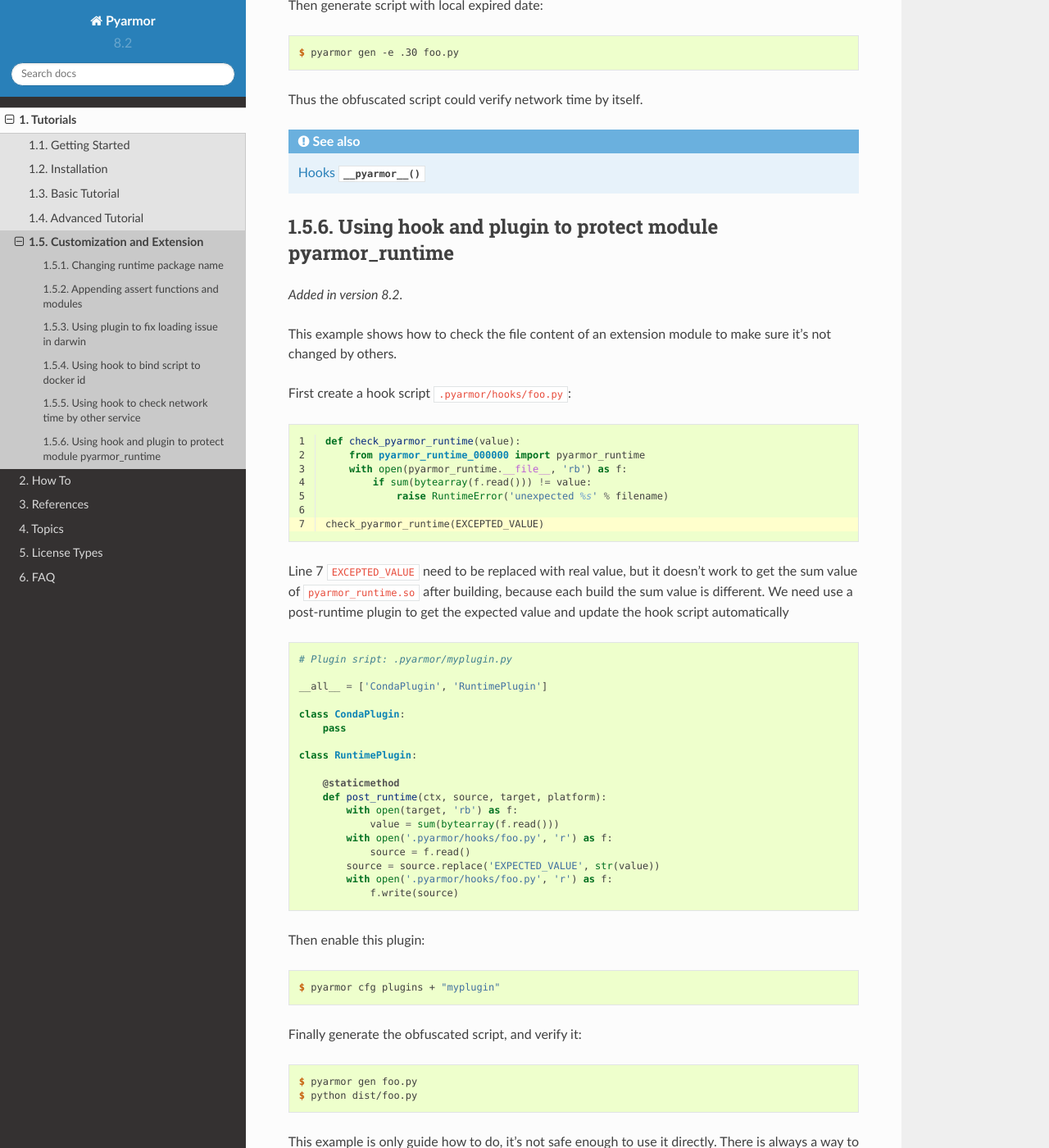
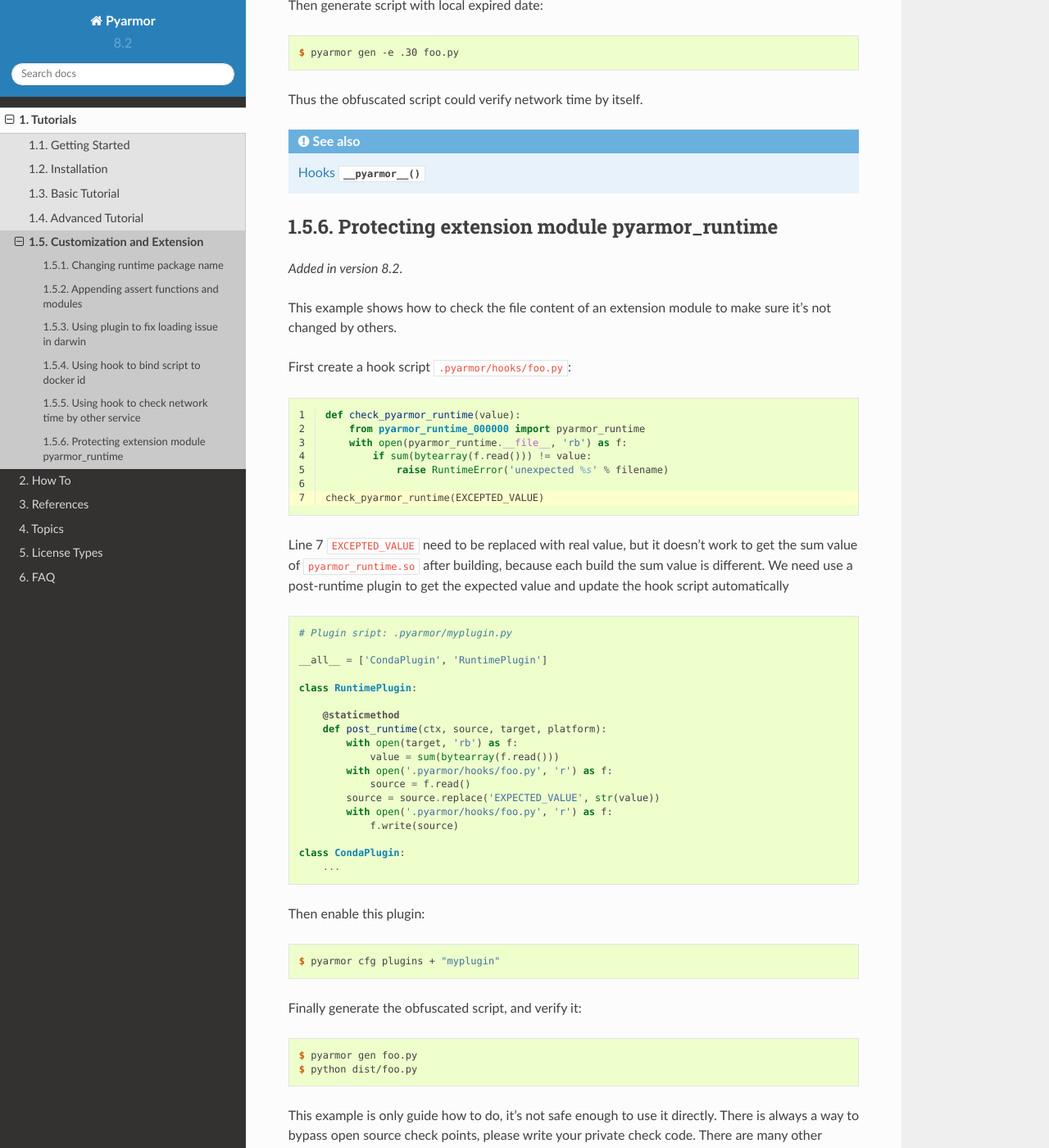
Before and after one commit to dashingsoft/pyarmor, a Sphinx documentation site: the page built from docs/tutorial/customization.rst, in a window 1280 px wide and 1400 px high, scrolled down 3799 px. Shown: the whole window at 82% size. Built offline with Sphinx 7.4.7 and the Read the Docs theme 2.0.0, drawn with Linux system fonts in a browser that asks for light colours; some of the changed text lies outside the part shown.

Commit message:
Refine doc

```diff
--- a/docs/tutorial/customization.rst
+++ b/docs/tutorial/customization.rst
@@ -168,8 +168,8 @@ Thus the obfuscated script could verify network time by itself.
 
 .. seealso:: :ref:`hooks` :func:`__pyarmor__`
 
-Using hook and plugin to protect module pyarmor_runtime
-=======================================================
+Protecting extension module pyarmor_runtime
+===========================================
 
 .. versionadded:: 8.2
 
@@ -197,9 +197,6 @@ Line 7 ``EXCEPTED_VALUE`` need to be replaced with real value, but it doesn't wo
 
     __all__ = ['CondaPlugin', 'RuntimePlugin']
 
-    class CondaPlugin:
-        pass
-
     class RuntimePlugin:
 
         @staticmethod
```
Also changed, not shown: other parts of docs/tutorial/customization.rst (+3 -0 lines).
